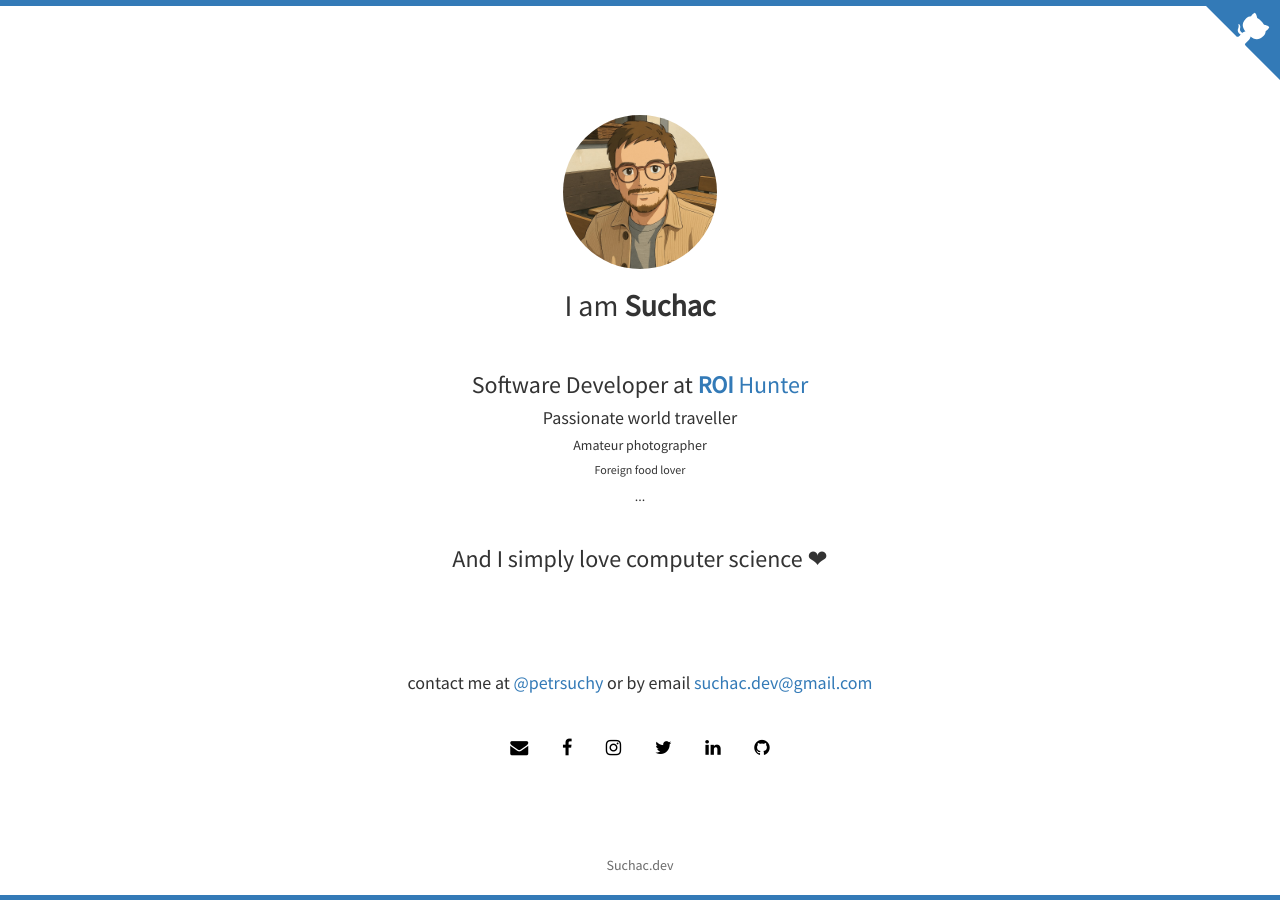
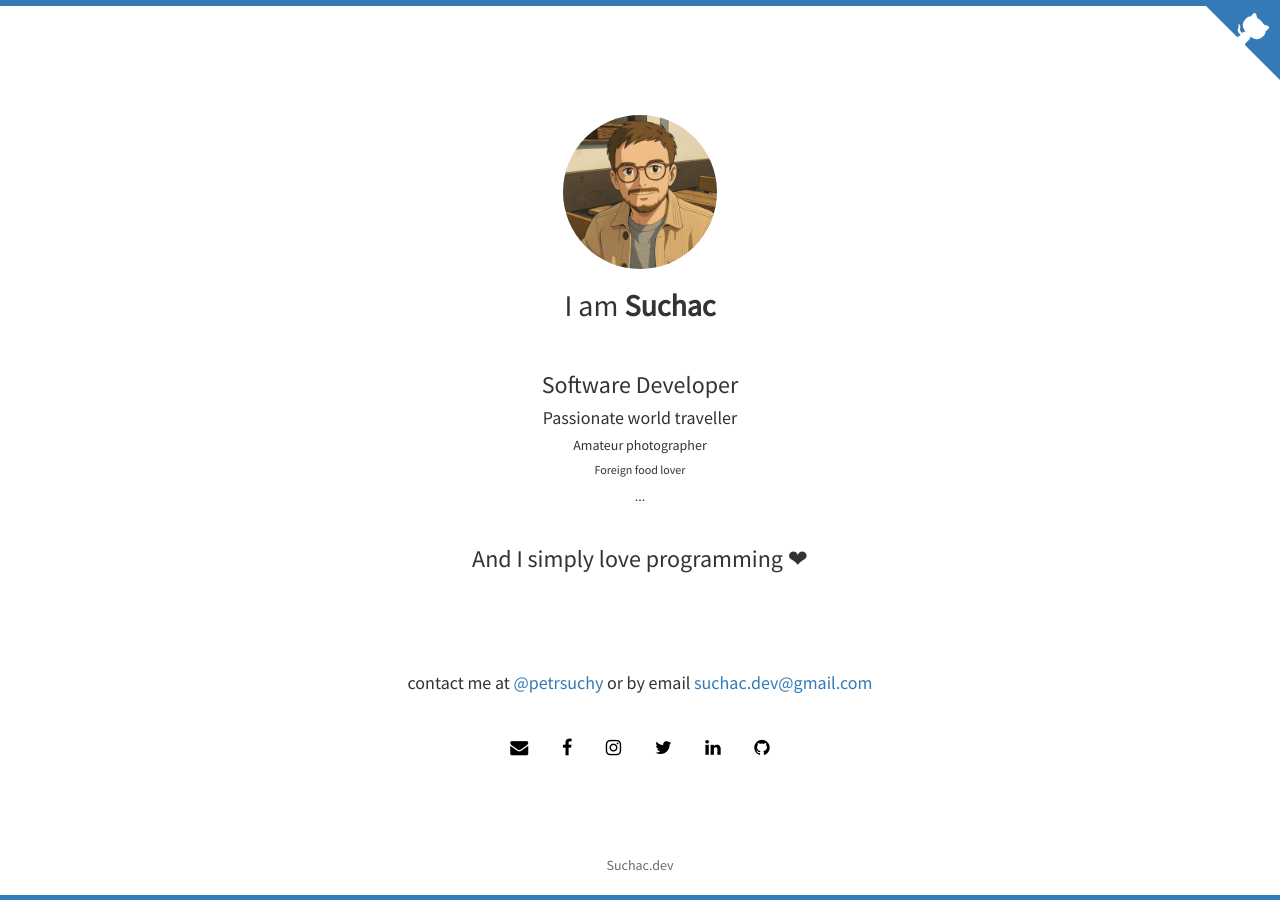
Before and after one commit to suchac/suchac.github.io, a Jekyll site: the page built from index.html, in a window 1280 px wide. Built offline with Jekyll 4.4.1, drawn with Linux system fonts in a browser that asks for light colours; nearby versions of some CDN libraries; the list of posts is cut into pages by our own code.

Commit message:
update job title and rephrase passion statement in about section

```diff
--- a/index.html
+++ b/index.html
@@ -11,8 +11,7 @@ layout: home
 
     <br />
 
-    <h3>Software Developer at <a href="http://roihunter.com"><b>ROI</b> Hunter</a></h3>
-
+    <h3>Software Developer</h3>
     <h4>Passionate world traveller</h4>
     <h5>Amateur photographer</h5>
     <h6>Foreign food lover</h6>
@@ -20,7 +19,7 @@ layout: home
 
     <br /><br />
 
-    <h3>And I simply love computer science &#10084;</h3>
+    <h3>And I simply love programming &#10084;</h3>
 
     <br /><br /><br /><br />
 
```
